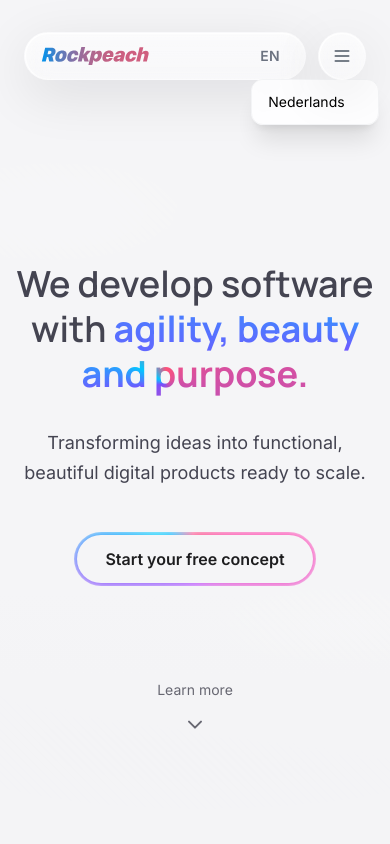
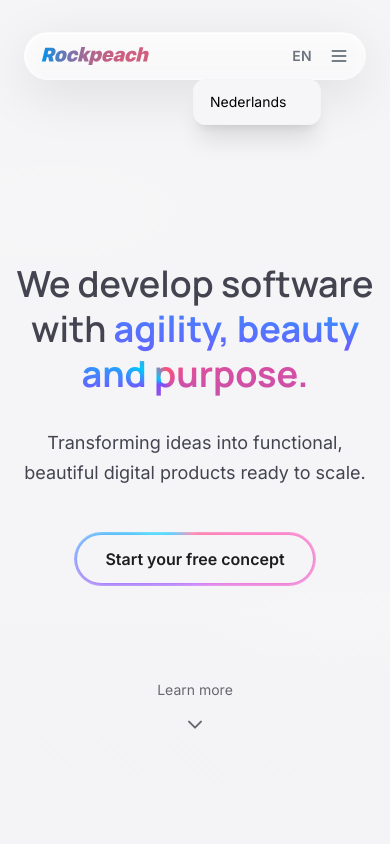
Before and after one commit to igorricardo20/rockpeach-landing, a React (Vite) app: page / in a window 390 px wide. Both pictures are taken after a click on the button "EN". Shown: the top 844 px of the page. Built offline with nearby package versions, Linux system fonts and the light colour scheme.

Commit message:
Refactor Navbar component for improved mobile layout; enhance glass effect in CSS for better translucency

```diff
--- a/src/components/Navbar.tsx
+++ b/src/components/Navbar.tsx
@@ -77,10 +77,9 @@ const Navbar: React.FC = () => {
     <LangContext.Provider value={{ lang, setLang }}>
       <nav className="fixed inset-x-6 top-8 z-50 pointer-events-none">
         <div className="pointer-events-auto mx-auto max-w-4xl">
-          {/* Mobile: two-panel layout (left rectangular, right circular) */}
-          <div className="md:hidden flex items-center justify-between gap-x-3">
-            {/* Left glassy rectangular panel (logo + language) */}
-            <div className="glass-liquid pointer-events-auto flex items-center px-4 py-2 rounded-full h-12 flex-1 justify-between max-w-[calc(100%)]">
+          {/* Mobile: single-panel layout (logo + language + menu) */}
+          <div className="md:hidden">
+            <div className="glass-liquid pointer-events-auto flex items-center px-4 py-2 rounded-full h-12 justify-between">
               <a href="#" className="flex items-center h-8 pointer-events-auto flex-shrink-0" onClick={e => {
                 e.preventDefault();
                 window.scrollTo({ top: 0, behavior: 'smooth' });
@@ -89,7 +88,8 @@ const Navbar: React.FC = () => {
                 <img src="/rockpeach-logo.svg" alt="Rockpeach" className="h-5 w-auto" />
               </a>
 
-              {/* language switcher visible on mobile inside left panel */}
+              <div className="flex items-center gap-2">
+                {/* language switcher visible on mobile inside the same panel */}
                 <div className="relative">
                   <button
                     onClick={() => setDropdownOpen((open) => !open)}
@@ -101,7 +101,7 @@ const Navbar: React.FC = () => {
                     <span className="font-inter text-sm font-semibold text-gray-500 uppercase tracking-wide hover:text-primary-600 transition-colors">{localLang}</span>
                   </button>
                   {dropdownOpen && (
-                  <div className="absolute left-0 mt-2 min-w-32 bg-white/90 border border-gray-100 rounded-xl shadow-xl z-50 backdrop-blur-md flex flex-col justify-center overflow-hidden py-1">
+                    <div className="absolute right-0 mt-2 min-w-32 border border-gray-100 rounded-xl shadow-xl z-50 flex flex-col justify-center overflow-hidden py-1" style={{ background: '#F6F6F8' }}>
                       {['en', 'nl'].filter(l => l !== localLang).map(l => (
                         <button
                           key={l}
@@ -114,10 +114,7 @@ const Navbar: React.FC = () => {
                     </div>
                   )}
                 </div>
-            </div>
 
-            {/* Right circular glassy panel (menu toggle) */}
-            <div className="glass-liquid pointer-events-auto w-12 h-12 rounded-full flex items-center justify-center">
                 <button
                   className="text-gray-600 focus:outline-none focus:shadow-none"
                   onClick={toggleMenu}
@@ -126,6 +123,7 @@ const Navbar: React.FC = () => {
                 >
                   {isOpen ? <X size={20} /> : <Menu size={20} />}
                 </button>
+              </div>
             </div>
           </div>
 
@@ -178,7 +176,7 @@ const Navbar: React.FC = () => {
                     <span className="font-inter text-sm font-semibold text-gray-800 uppercase tracking-wide hover:text-primary-600 transition-colors">{localLang}</span>
                   </button>
                   {dropdownOpen && (
-                    <div className="absolute right-0 mt-2 min-w-32 bg-white/90 border border-gray-100 rounded-xl shadow-xl z-50 backdrop-blur-md flex flex-col justify-center overflow-hidden py-1">
+                    <div className="absolute right-0 mt-2 min-w-32 border border-gray-100 rounded-xl shadow-xl z-50 flex flex-col justify-center overflow-hidden py-1" style={{ background: '#F6F6F8' }}>
                       {['en', 'nl'].filter(l => l !== localLang).map(l => (
                         <button
                           key={l}
@@ -217,7 +215,8 @@ const Navbar: React.FC = () => {
                 style={{ display: 'flex', justifyContent: 'center', overflow: 'visible' }}
               >
                 <motion.div
-                  className="mobile-glass w-full max-w-md px-4 py-6 flex flex-col items-center pointer-events-auto"
+                  className="w-full max-w-md px-4 py-6 flex flex-col items-center pointer-events-auto border border-gray-100 rounded-xl shadow-xl"
+                  style={{ background: '#F6F6F8' }}
                   initial={{ y: -6, opacity: 0, scale: 0.995 }}
                   animate={{ y: 0, opacity: 1, scale: 1, transition: { type: 'spring', stiffness: 320, damping: 28 } }}
                   exit={{ y: -6, opacity: 0, scale: 0.995, transition: { duration: 0.12 } }}
--- a/src/index.css
+++ b/src/index.css
@@ -217,8 +217,8 @@
 		.glass-liquid {
 			/* make navbar itself more translucent so CTAs that sit on top can show page color */
 			background: linear-gradient(180deg, rgba(255,255,255,0.55), rgba(255,255,255,0.30));
-			backdrop-filter: blur(12px) saturate(130%);
-			-webkit-backdrop-filter: blur(12px) saturate(130%);
+			backdrop-filter: blur(6px) saturate(110%);
+			-webkit-backdrop-filter: blur(6px) saturate(110%);
 			border: 1px solid rgba(255,255,255,0.24);
 			/* add a very thin inner highlight along top and left to brighten the corner (~1px) */
 			box-shadow: inset 1px 0 0 rgba(255,255,255,0.92), inset 0 1px 0 rgba(255,255,255,0.92), 0 14px 54px rgba(6,9,17,0.10), inset 0 3px 12px rgba(255,255,255,0.36);
```
Lines whose indentation alone changed are shown as unchanged.
